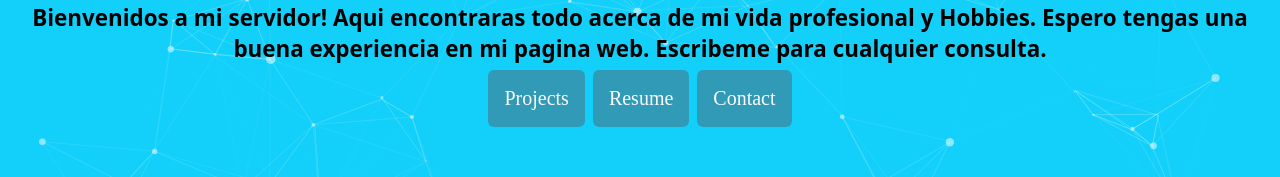
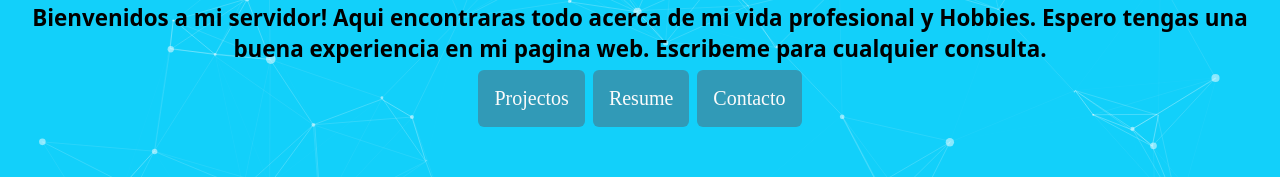
Before and after one commit to Gago-sys/Gago-sys.github.io, a plain HTML site: page index.html in a window 1280 px wide. Shown: the part 414-591 px from the top of the page. Drawn offline with nearby package versions, Linux system fonts and the light colour scheme.

Commit message:
Updated index.html

```diff
--- a/index.html
+++ b/index.html
@@ -23,9 +23,9 @@
 
                 <div class="inner-wrapper">
                     <div class="topnav">
-                        <a href="https://victoraquino-sys.github.io/portfolio.html">Projects</a>
+                        <a href="https://victoraquino-sys.github.io/portfolio.html">Projectos</a>
                         <a href="https://drive.google.com/file/d/1ibE88X45alx42zAmjvZlUE_f6ZfmAD0Y/view?usp=sharing">Resume</a>
-                        <a href="https://victoraquino-sys.github.io/mail-form.html">Contact</a>
+                        <a href="https://victoraquino-sys.github.io/mail-form.html">Contacto</a>
                     </div>
 
                     <nav class="menu">
```
